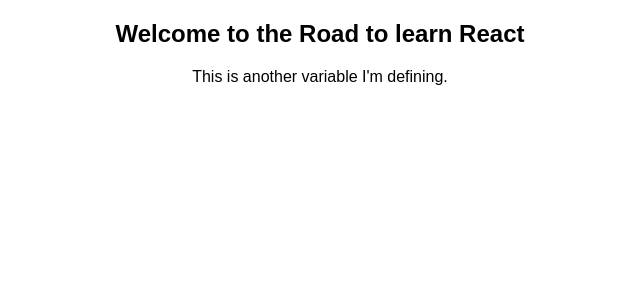
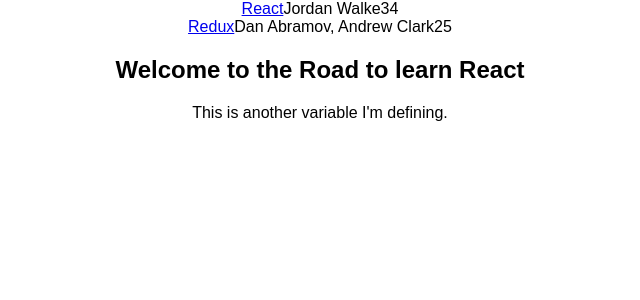
Before and after one commit to MarkNewcomb1/hackernews, a React (Create React App) app: page / in a window 1280 px wide. Shown: the top 300 px of the page, without its empty margins (320-960 px from the left). Built offline with nearby package versions, Linux system fonts and the light colour scheme.

Commit message:
just started page 24

```diff
--- a/src/App.js
+++ b/src/App.js
@@ -1,6 +1,25 @@
 import React, { Component } from 'react';
 import logo from './logo.svg';
 import './App.css';
+
+const list = [
+	{
+		title: 'React',
+		url: 'https://facebook.github.io/react/',
+		author: 'Jordan Walke',
+		num_comments: 3,
+		points: 4,
+		objectID: 0,
+	},
+	{
+		title: 'Redux',
+		url: 'https://github.com/reactjs/redux',
+		author: 'Dan Abramov, Andrew Clark',
+		num_comments: 2,
+		points: 5,
+		objectID: 1,
+	},
+];
 
 class App extends Component {
   render() {
@@ -8,6 +27,18 @@
 	  const anotherVar = 'This is another variable I\'m defining.';
     return (
       <div className="App">
+	  	{list.map(function(item){
+		  	return (
+		  	<div key={item.objectID}>
+			  	<span>
+			  		<a href={item.url}>{item.title}</a>
+			  	</span>
+			  	<span>{item.author}</span>
+			  	<span>{item.num_comments}</span>
+			  	<span>{item.points}</span>
+			  		</div>
+			  	);
+	  	})}
 	  	<h2>{helloWorld}</h2>
 	  	<p>{anotherVar}</p>
       </div>
--- a/src/index.js
+++ b/src/index.js
@@ -6,3 +6,6 @@
 
 ReactDOM.render(<App />, document.getElementById('root'));
 registerServiceWorker();
+if (module.hot) {
+	module.hot.accept();
+}
```
